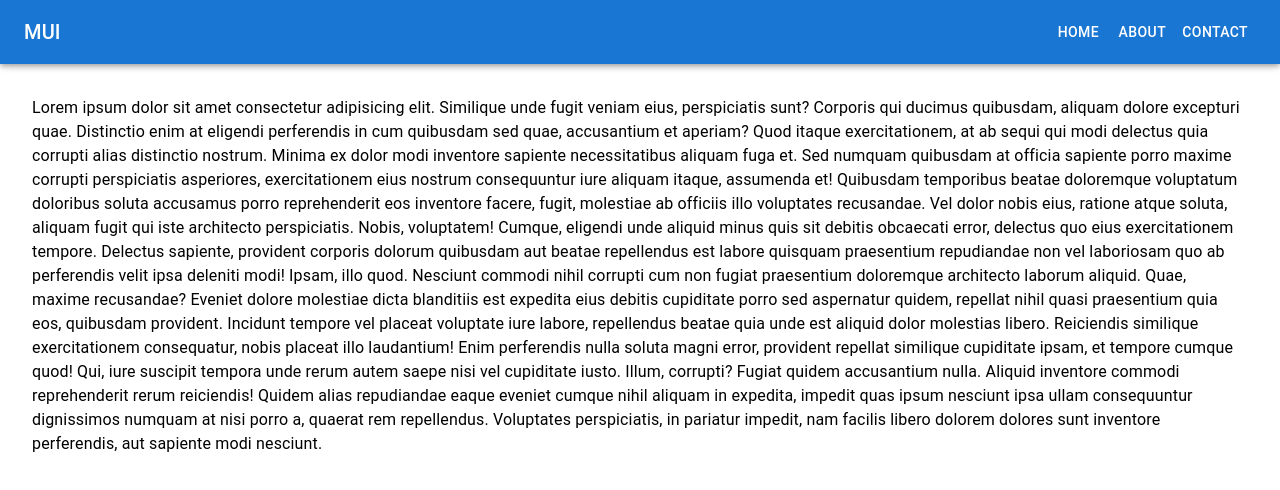
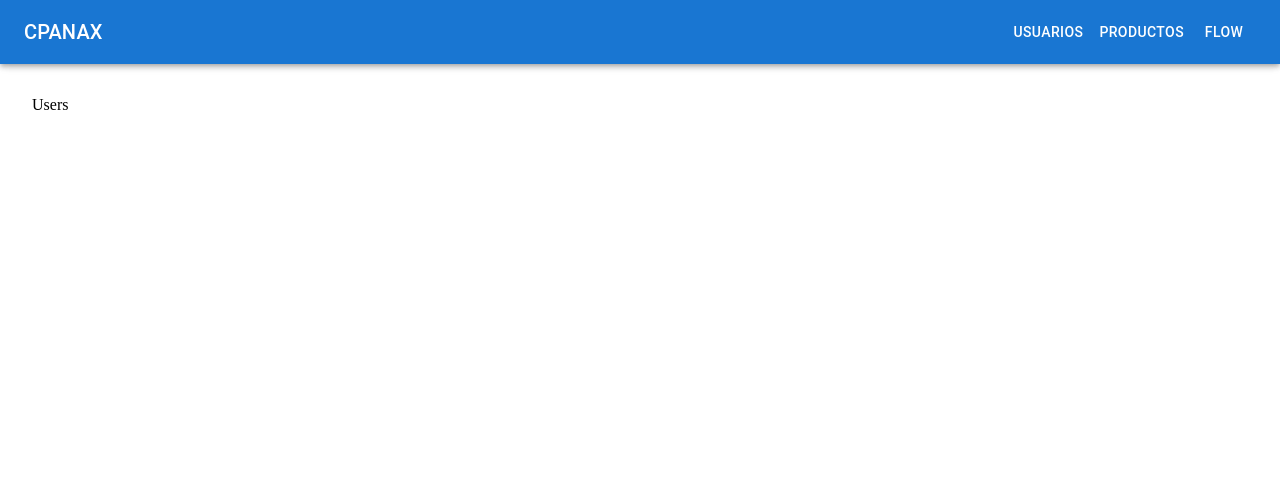
Before and after one commit to zergcore/cpanax-challenge, a React app: page /usuarios in a window 1280 px wide. Shown: the top 490 px of the page. Built offline with nearby package versions, Linux system fonts and the light colour scheme.

Commit message:
Navigation fully working

```diff
--- /dev/null
+++ b/src/components/DrawerMenu.jsx
@@ -0,0 +1,38 @@
+import React from 'react'
+import { Link } from 'react-router-dom'
+import Divider from '@mui/material/Divider';
+import Box from '@mui/material/Box';
+import Typography from '@mui/material/Typography';
+import List from '@mui/material/List';
+import ListItem from '@mui/material/ListItem';
+import ListItemButton from '@mui/material/ListItemButton';
+import ListItemText from '@mui/material/ListItemText';
+
+export default function DrawerMenu({items, handleDrawerToggle}) {
+
+    return (
+
+            <Box onClick={handleDrawerToggle} sx={{ textAlign: 'center' }}>
+                <Typography variant="h6" sx={{ my: 2 }}>
+                    CPANAX
+                </Typography>
+                <Divider />
+                <List>
+                    {items.map((item, i) => (
+                        <Link
+                            to={'/'+item.toLocaleLowerCase()}
+                            key={`${item}${i}`}
+                            style={{textDecoration:"none"}}
+                        >
+                            <ListItem key={item} disablePadding>
+                                <ListItemButton sx={{ textAlign: 'center' }}>
+                                <ListItemText primary={item} />
+                                </ListItemButton>
+                            </ListItem>
+                        </Link>
+                    ))}
+                </List>
+            </Box>
+
+    )
+}
--- a/src/components/Header.jsx
+++ b/src/components/Header.jsx
@@ -1,9 +1,51 @@
 import React from 'react';
+import { Link } from 'react-router-dom'
+import AppBar from '@mui/material/AppBar';
+import IconButton from '@mui/material/IconButton';
+import MenuIcon from '@mui/icons-material/Menu';
+import Button from '@mui/material/Button';
+import Toolbar from '@mui/material/Toolbar';
+import Typography from '@mui/material/Typography';
+import Box from '@mui/material/Box';
 
-const Header = () => {
+const Header = ({items, handleDrawerToggle}) => {
 
 	return (
-		<></>
+		<>
+            <AppBar component="nav">
+                <Toolbar>
+                    <IconButton
+                        color="inherit"
+                        aria-label="open drawer"
+                        edge="start"
+                        onClick={handleDrawerToggle}
+                        sx={{ mr: 2, display: { sm: 'none' } }}
+                    >
+                        <MenuIcon />
+                    </IconButton>
+                    <Typography
+                        variant="h6"
+                        component="div"
+                        sx={{ flexGrow: 1, display: { xs: 'none', sm: 'block' } }}
+                    >
+                        CPANAX
+                    </Typography>
+                    <Box sx={{ display: { xs: 'none', sm: 'block' } }}>
+                        {items.map((item, i) => (
+                            <Link
+                                to={'/'+item.toLocaleLowerCase()}
+                                key={`${item}${i}`}
+                                style={{textDecoration:"none"}}
+                            >
+                                <Button key={item} sx={{ color: '#fff' }}>
+                                    {item}
+                                </Button>
+                            </Link>
+                        ))}
+                    </Box>
+                </Toolbar>
+            </AppBar>
+        </>
 	);
 }
 
--- a/src/containers/Flow.jsx
+++ b/src/containers/Flow.jsx
@@ -0,0 +1,9 @@
+import React from 'react'
+
+function Flow() {
+  return (
+    <div>Flow</div>
+  )
+}
+
+export default Flow
--- a/src/containers/Home.jsx
+++ b/src/containers/Home.jsx
@@ -0,0 +1,9 @@
+import React from 'react'
+
+function Home() {
+  return (
+    <div>Home</div>
+  )
+}
+
+export default Home
--- a/src/containers/Layout.jsx
+++ b/src/containers/Layout.jsx
@@ -1,22 +1,14 @@
 import React, { Children } from 'react';
-import AppBar from '@mui/material/AppBar';
 import Box from '@mui/material/Box';
-import Divider from '@mui/material/Divider';
+import Toolbar from '@mui/material/Toolbar';
 import Drawer from '@mui/material/Drawer';
-import IconButton from '@mui/material/IconButton';
-import List from '@mui/material/List';
-import ListItem from '@mui/material/ListItem';
-import ListItemButton from '@mui/material/ListItemButton';
-import ListItemText from '@mui/material/ListItemText';
-import MenuIcon from '@mui/icons-material/Menu';
-import Toolbar from '@mui/material/Toolbar';
-import Typography from '@mui/material/Typography';
-import Button from '@mui/material/Button';
+import DrawerMenu from '../components/DrawerMenu'
+import Header from '../components/Header'
+
+function Layout({children},props) {
 
     const drawerWidth = 240;
-const navItems = ['Home', 'About', 'Contact'];
-
-function Layout({children},props) {
+    const navItems = ['Usuarios', 'Productos', 'Flow'];
     const { window } = props;
     const [mobileOpen, setMobileOpen] = React.useState(false);
 
@@ -24,55 +16,11 @@ function Layout({children},props) {
         setMobileOpen(!mobileOpen);
       };
 
-  const drawer = (
-    <Box onClick={handleDrawerToggle} sx={{ textAlign: 'center' }}>
-      <Typography variant="h6" sx={{ my: 2 }}>
-        MUI
-      </Typography>
-      <Divider />
-      <List>
-        {navItems.map((item) => (
-          <ListItem key={item} disablePadding>
-            <ListItemButton sx={{ textAlign: 'center' }}>
-              <ListItemText primary={item} />
-            </ListItemButton>
-          </ListItem>
-        ))}
-      </List>
-    </Box>
-  );
-
     const container = window !== undefined ? () => window().document.body : undefined;
 
   return (
     <Box sx={{ display: 'flex' }}>
-      <AppBar component="nav">
-        <Toolbar>
-          <IconButton
-            color="inherit"
-            aria-label="open drawer"
-            edge="start"
-            onClick={handleDrawerToggle}
-            sx={{ mr: 2, display: { sm: 'none' } }}
-          >
-            <MenuIcon />
-          </IconButton>
-          <Typography
-            variant="h6"
-            component="div"
-            sx={{ flexGrow: 1, display: { xs: 'none', sm: 'block' } }}
-          >
-            MUI
-          </Typography>
-          <Box sx={{ display: { xs: 'none', sm: 'block' } }}>
-            {navItems.map((item) => (
-              <Button key={item} sx={{ color: '#fff' }}>
-                {item}
-              </Button>
-            ))}
-          </Box>
-        </Toolbar>
-      </AppBar>
+      <Header items={navItems} handleDrawerToggle={handleDrawerToggle} />
       <Box component="nav">
         <Drawer
             container={container}
@@ -87,45 +35,12 @@ function Layout({children},props) {
                 '& .MuiDrawer-paper': { boxSizing: 'border-box', width: drawerWidth },
             }}
             >
-          {drawer}
+                <DrawerMenu items={navItems} handleDrawerToggle={handleDrawerToggle} />
           </Drawer>
       </Box>
       <Box component="main" sx={{ p: 3 }}>
         <Toolbar />
-        <Typography>
-          Lorem ipsum dolor sit amet consectetur adipisicing elit. Similique unde
-          fugit veniam eius, perspiciatis sunt? Corporis qui ducimus quibusdam,
-          aliquam dolore excepturi quae. Distinctio enim at eligendi perferendis in
-          cum quibusdam sed quae, accusantium et aperiam? Quod itaque exercitationem,
-          at ab sequi qui modi delectus quia corrupti alias distinctio nostrum.
-          Minima ex dolor modi inventore sapiente necessitatibus aliquam fuga et. Sed
-          numquam quibusdam at officia sapiente porro maxime corrupti perspiciatis
-          asperiores, exercitationem eius nostrum consequuntur iure aliquam itaque,
-          assumenda et! Quibusdam temporibus beatae doloremque voluptatum doloribus
-          soluta accusamus porro reprehenderit eos inventore facere, fugit, molestiae
-          ab officiis illo voluptates recusandae. Vel dolor nobis eius, ratione atque
-          soluta, aliquam fugit qui iste architecto perspiciatis. Nobis, voluptatem!
-          Cumque, eligendi unde aliquid minus quis sit debitis obcaecati error,
-          delectus quo eius exercitationem tempore. Delectus sapiente, provident
-          corporis dolorum quibusdam aut beatae repellendus est labore quisquam
-          praesentium repudiandae non vel laboriosam quo ab perferendis velit ipsa
-          deleniti modi! Ipsam, illo quod. Nesciunt commodi nihil corrupti cum non
-          fugiat praesentium doloremque architecto laborum aliquid. Quae, maxime
-          recusandae? Eveniet dolore molestiae dicta blanditiis est expedita eius
-          debitis cupiditate porro sed aspernatur quidem, repellat nihil quasi
-          praesentium quia eos, quibusdam provident. Incidunt tempore vel placeat
-          voluptate iure labore, repellendus beatae quia unde est aliquid dolor
-          molestias libero. Reiciendis similique exercitationem consequatur, nobis
-          placeat illo laudantium! Enim perferendis nulla soluta magni error,
-          provident repellat similique cupiditate ipsam, et tempore cumque quod! Qui,
-          iure suscipit tempora unde rerum autem saepe nisi vel cupiditate iusto.
-          Illum, corrupti? Fugiat quidem accusantium nulla. Aliquid inventore commodi
-          reprehenderit rerum reiciendis! Quidem alias repudiandae eaque eveniet
-          cumque nihil aliquam in expedita, impedit quas ipsum nesciunt ipsa ullam
-          consequuntur dignissimos numquam at nisi porro a, quaerat rem repellendus.
-          Voluptates perspiciatis, in pariatur impedit, nam facilis libero dolorem
-          dolores sunt inventore perferendis, aut sapiente modi nesciunt.
-        </Typography>
+        {children}
       </Box>
     </Box>
   );
--- a/src/containers/Products.jsx
+++ b/src/containers/Products.jsx
@@ -0,0 +1,9 @@
+import React from 'react'
+
+function Products() {
+  return (
+    <div>Products</div>
+  )
+}
+
+export default Products
--- a/src/containers/Users.jsx
+++ b/src/containers/Users.jsx
@@ -0,0 +1,9 @@
+import React from 'react'
+
+function Users() {
+  return (
+    <div>Users</div>
+  )
+}
+
+export default Users
--- a/src/routes/App.jsx
+++ b/src/routes/App.jsx
@@ -2,6 +2,9 @@ import React from 'react'
 import { BrowserRouter, Routes, Route } from 'react-router-dom';
 import Layout from '../containers/Layout'
 import Home from '../containers/Home';
+import Users from '../containers/Users';
+import Products from '../containers/Products';
+import Flow from '../containers/Flow';
 
 const App = () => {
   return (
@@ -9,6 +12,9 @@ const App = () => {
       <Layout>
         <Routes>
           <Route path="/" element={<Home />}/>
+          <Route path="/usuarios" element={<Users />}/>
+          <Route path="/productos" element={<Products />}/>
+          <Route path="/flow" element={<Flow />}/>
         </Routes>
       </Layout>
     </BrowserRouter>
```
Also changed, not shown: src/containers/NotFound.jsx (+9 -0 lines). Lines whose indentation alone changed are shown as unchanged.
